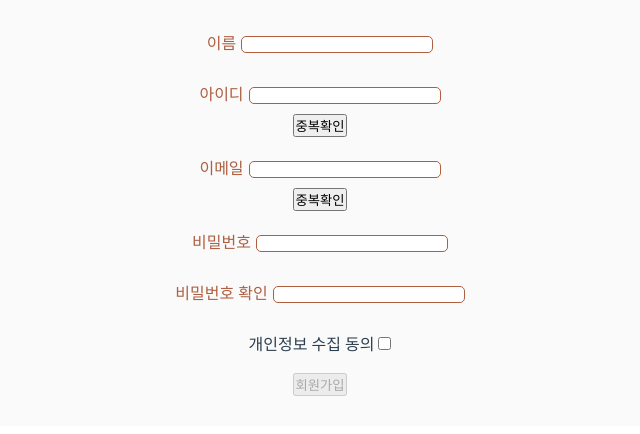
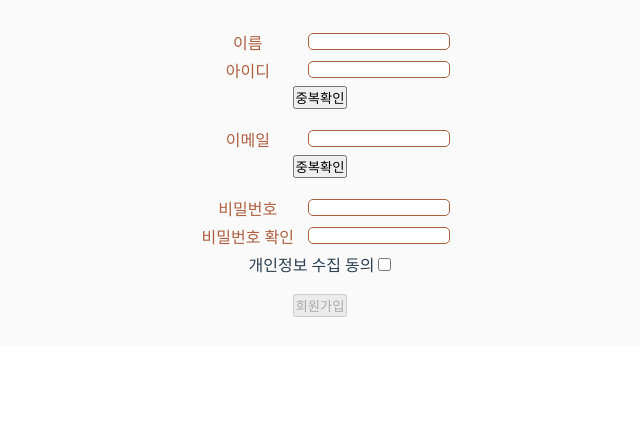
Before and after one commit to sunmingLee/Sai, a Vue app in the folder FrontEnd/: page /join in a window 1280 px wide. Shown: the top 434 px of the page, without its empty margins (320-960 px from the left). Built offline with nearby package versions, Linux system fonts and the light colour scheme; a web font is replaced by a local one.

Commit message:
Design: Update InputBox.vue into table for align

```diff
--- a/FrontEnd/src/components/common/inputBox.vue
+++ b/FrontEnd/src/components/common/inputBox.vue
@@ -1,17 +1,27 @@
 <template>
-  <div>
-    <label class="label-box" for="input-box" v-if="hasLabel">{{ labelName }}</label>
-    <input class="input-box" id="input-box" type="text" @keyup="inputCheck"/>
+  <div class="form-wrap">
+    <table>
+      <colgroup>
+        <col width=40%>
+        <col width=50%>
+      </colgroup>
+      <tr>
+        <td><label class="label-box" for="input-box" v-if="hasLabel">{{ labelName }}</label></td>
+        <td><input class="input-box" :type="inputType" :disabled="validDisabled === ''" :value="inputValue" @keyup="inputCheck"/></td>
+      </tr>
+    </table>
   </div>
 </template>
 
 <script>
-
 export default {
   name: 'InputBox',
   props: {
     hasLabel: Boolean,
-    labelName: String
+    labelName: String,
+    inputType: String,
+    validDisabled: Boolean,
+    inputValue: String
   },
   methods: {
     // 부모 컴포넌트에게 input 값을 전송
@@ -22,15 +32,38 @@ export default {
 }
 </script>
 
-<style>
+<style scoped>
 .input-box {
-  margin-left: 5px;
-  margin-bottom: 10px;
-  width: 190px;
+  text-align: center;
+  margin-bottom: 1%;
+  width: 140px;
   border-radius: 5px;
   border: 1px solid #ae5f40;
 }
 .label-box {
   color: #AE5F40;
 }
+p{
+  margin: 0;
+  color: red;
+  font-size: 12px;
+}
+table {
+  border-collapse: collapse;
+  table-layout: fixed;
+  width: 260px;
+}
+
+td {
+  text-overflow: ellipsis;
+  overflow: hidden;
+  white-space: nowrap;
+}
+.form-wrap{
+  display: inline-block;
+}
+
+.form-wrap > table > tr> td:nth-child(2) {
+  text-align: right;
+}
 </style>
```
